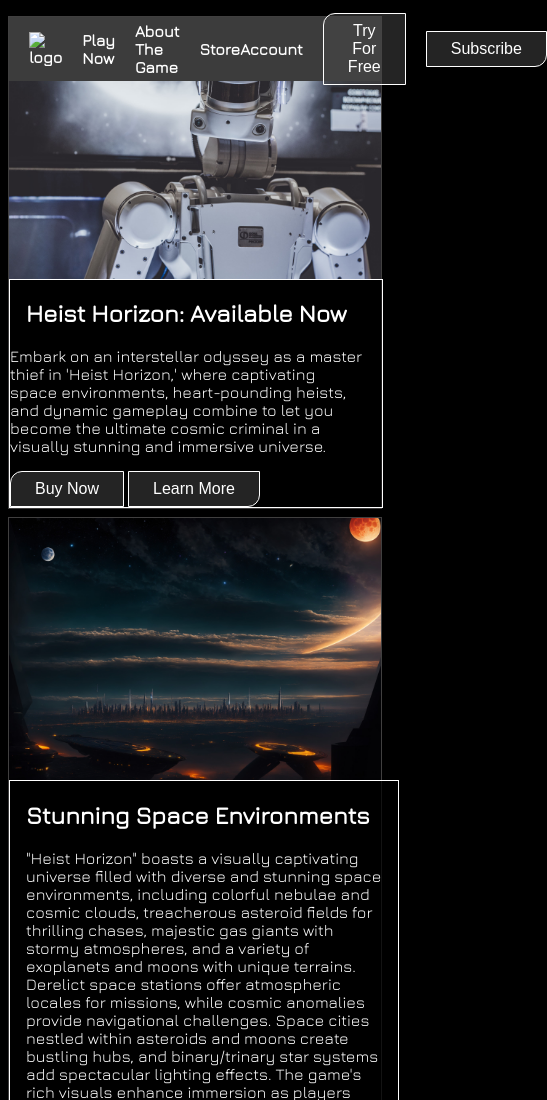
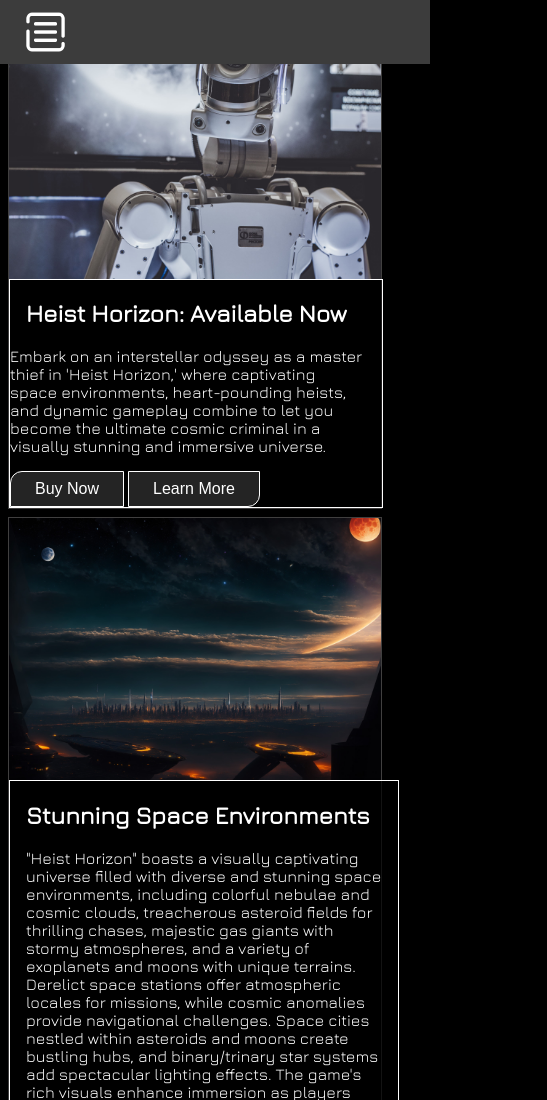
Before and after one commit to elchu86/final-project, a plain HTML site: page index.html in a window 390 px wide. Shown: the top 1100 px of the page, 547 px wide, since content can reach past the window. Drawn offline with nearby package versions, Linux system fonts and the light colour scheme.

Commit message:
responsiveness and hamburger menu
improved responsiveness
added hamburger menu header
note: hamburger menu non functional at this stage, needs functionality to be implemented

```diff
--- a/index.html
+++ b/index.html
@@ -53,11 +53,15 @@
         </div>
     </section>
 
+    <section class="dropdown-menu-navbar">
+      <img src="images/icons8-hamburger-menu-96.png" alt="Burger Icon">
+    </section>
+
     <section class="alt-hero-image"> <!-- show this when page drops below preset horizontal resolution to replace video -->
       <header>
         <nav>
           <ul>
-            <li><img src="logo.png" alt="logo"></li>
+            <li><img src="images/prlogo.png" alt="logo"></li>
             <li><a href="construction.html">Play Now</a></li>
             <li><a href="construction.html">About The Game</a></li>
             <li><a href="construction.html">Store</a></li>
--- a/styles/index.css
+++ b/styles/index.css
@@ -106,6 +106,33 @@ h1, h2, p, a, li {
     font-family: 'Jura', sans-serif;
     margin-top: 1rem;
   }
+
+/* drop down menu */
+
+.dropdown-menu-navbar {
+    position: absolute;
+    top: 0;
+    left: 0;
+    width: 100%;
+    z-index: 99; /* header always to the front of content */
+}
+
+.dropdown-menu-navbar {
+    display: none;
+    flex-direction: row;
+    justify-content: space-between;
+    align-items: center;
+    padding-left: 20px;
+    padding-right: 20px;
+    height: 4rem; /* make sure header nav & body margin-top match */
+    font-weight: bold;
+    color: rgb(255, 255, 255);
+    background-color: rgb(60, 60, 60);
+}
+
+.dropdown-menu-navbar img {
+    height: 80%;
+}
 
 /* header menu */
 
@@ -515,7 +542,7 @@ footer a {
 
 /* media queiries */
 
-@media (max-width: 1200px) {
+@media (max-width: 1350px) {
     /* where content over video looks less than ideal, push buttons beneath video to maintain good readability, change grid layout*/
     .hero-content {
         width: 50%;
@@ -543,8 +570,13 @@ footer a {
     }
 }
 
-@media (max-width: 900px) {
-    /* for screens up to 650px width */
+@media (max-width: 1000px) {
+    .dropdown-menu-navbar {
+        display: flex;
+    }
+    header {
+        display: none;
+    }
     .alt-hero-image {
         display: flex;
     }
```
Also changed, not shown: images/icons8-hamburger-menu-96.png (added), images/multiplayercropped.jpg (added), images/slide01scropped.jpg (added), images/slide02cropped.jpg (added), images/slide03cropped.jpg (added), images/slide04cropped.jpg (added).
